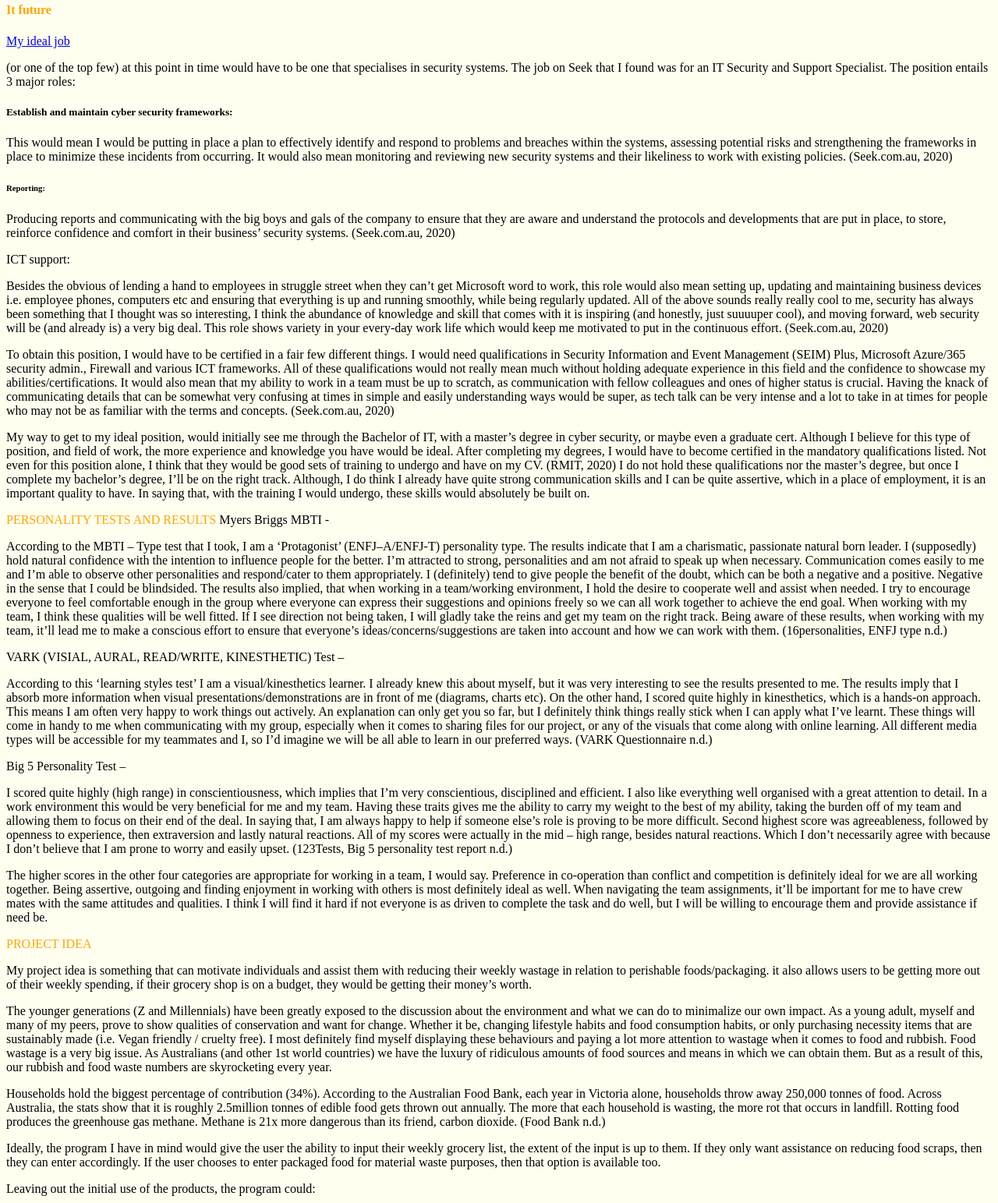
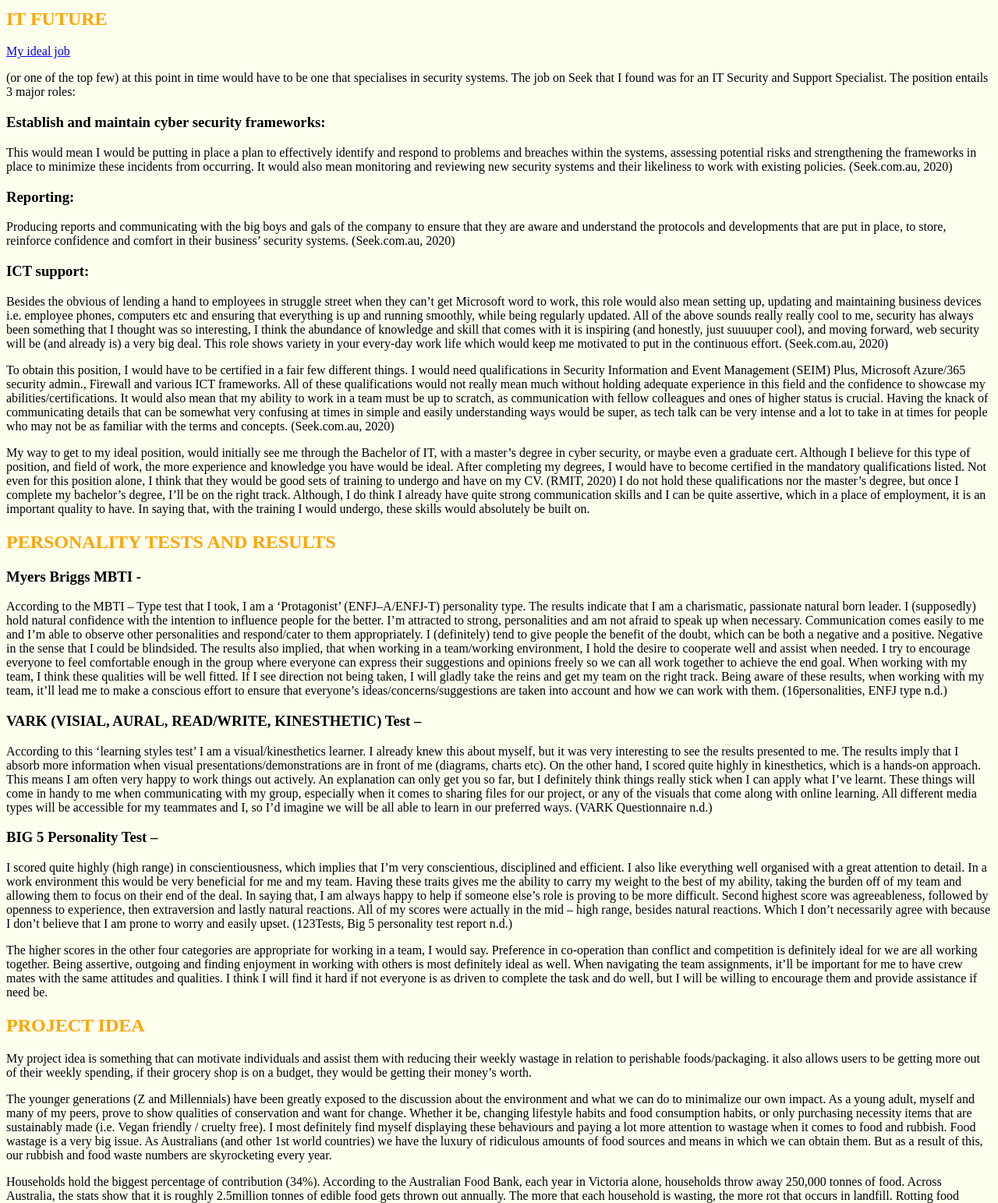
Before and after one commit to justinefrost/frostjustine, a plain HTML site: page index.html in a window 1280 px wide. Shown: the part 559-2102 px from the top of the page at 78% size. Drawn offline with Linux system fonts and the light colour scheme.

Commit message:
Update index.html

```diff
--- a/index.html
+++ b/index.html
@@ -15,7 +15,7 @@ I took classes for about a year and then it became something I always wanted to
 It is definitely the most satisfying ways to switch your mind off.
 </p>
 
-<h3 style="color:Orange;">IT TO ME</h3>
+<h2 style="color:Orange;">IT TO ME</h2>
 <p>My interest in IT has stemmed from when I was a young gal. My dad actually introduced me to it all so it’s been something that has been around for as long as I could remember. In his spare time, or when we hung out together on weekends, he was always showing me some program that he had been making (he wrote one that allowed him to play chess against a computer, because the pre-existing one on windows just wasn’t good enough!) or the latest computer he was building. I have very fond memories of always tripping over computer shells and stacks of motherboards and disk drives. I also always loved going into work with him on my school holidays, He worked at the head building of the National Australia Bank in the IT department and was part of the team that developed the initial idea for online banking, so going in and meeting all his work colleagues was always super fun and interesting!</P>
 
 
@@ -27,19 +27,19 @@ It is definitely the most satisfying ways to switch your mind off.
 <P> I’m hoping from my studies to have a somewhat better understanding of the IT industry, although keeping in mind I guess no one ever will considering its always progressing and growing. I’m also hoping that I will narrow down my interest fields and become a little bit surer in which direction that I want to take it. Everything is very inspiring to me at the moment and I want to take on everything, but I think in the future that will make things hard to put myself in a long term career because I won’t be able to make my mind up (but I guess it’s a big enough industry where I can change with it!).
 </p>
 
-<h4 style="color:Orange;">It future</h4>
+<h2 style="color:Orange;">IT FUTURE</h2>
 <a href="https://www.seek.com.au/job/50103010?type=standard#searchRequestToken=b3fe1989-6924-48a6-ab16-c89c467b12b6">My ideal job<a/>
 <p>(or one of the top few) at this point in time would have to be one that specialises in security systems.
 The job on Seek that I found was for an IT Security and Support Specialist. The position entails 3 major roles:</p>
 
-<h5> Establish and maintain cyber security frameworks:</h5>
+<h3> Establish and maintain cyber security frameworks:</h3>
 <p> This would mean I would be putting in place a plan to effectively identify and respond to problems and breaches within the systems, assessing potential risks and strengthening the frameworks in place to minimize these incidents from occurring. It would also mean monitoring and reviewing new security systems and their likeliness to work with existing policies. (Seek.com.au, 2020)</p>
 
-<h6> Reporting:</h6>
+<h3> Reporting:</h3>
 
 <p> Producing reports and communicating with the big boys and gals of the company to ensure that they are aware and understand the protocols and developments that are put in place, to store, reinforce confidence and comfort in their business’ security systems. (Seek.com.au, 2020)</P>
 
-<h7> ICT support:</h7>
+<h3> ICT support:</h3>
 
 <p> Besides the obvious of lending a hand to employees in struggle street when they can’t get Microsoft word to work, this role would also mean setting up, updating and maintaining business devices i.e. employee phones, computers etc and ensuring that everything is up and running smoothly, while being regularly updated.
 All of the above sounds really really cool to me, security has always been something that I thought was so interesting, I think the abundance of knowledge and skill that comes with it is inspiring (and honestly, just suuuuper cool), and moving forward, web security will be (and already is) a very big deal. This role shows variety in your every-day work life which would keep me motivated to put in the continuous effort.  (Seek.com.au, 2020)</p>
@@ -50,24 +50,26 @@ It would also mean that my ability to work in a team must be up to scratch, as c
 <p> My way to get to my ideal position, would initially see me through the Bachelor of IT, with a master’s degree in cyber security, or maybe even a graduate cert. Although I believe for this type of position, and field of work, the more experience and knowledge you have would be ideal. After completing my degrees, I would have to become certified in the mandatory qualifications listed. Not even for this position alone, I think that they would be good sets of training to undergo and have on my CV. (RMIT, 2020)
 I do not hold these qualifications nor the master’s degree, but once I complete my bachelor’s degree, I’ll be on the right track. Although, I do think I already have quite strong communication skills and I can be quite assertive, which in a place of employment, it is an important quality to have. In saying that, with the training I would undergo, these skills would absolutely be built on.</p>
 
-<h8 style=" color:Orange">PERSONALITY TESTS AND RESULTS</h8>
-<h9> Myers Briggs MBTI - </h9>
+<h2 style=" color:Orange">PERSONALITY TESTS AND RESULTS</h2>
+<p></p>
+
+<h3> Myers Briggs MBTI - </h3>
 <p> According to the MBTI – Type test that I took, I am a ‘Protagonist’ (ENFJ–A/ENFJ-T) personality type. The results indicate that I am a charismatic, passionate natural born leader. I (supposedly) hold natural confidence with the intention to influence people for the better. I’m attracted to strong, personalities and am not afraid to speak up when necessary. Communication comes easily to me and I’m able to observe other personalities and respond/cater to them appropriately. I (definitely) tend to give people the benefit of the doubt, which can be both a negative and a positive. Negative in the sense that I could be blindsided.
 The results also implied, that when working in a team/working environment, I hold the desire to cooperate well and assist when needed. I try to encourage everyone to feel comfortable enough in the group where everyone can express their suggestions and opinions freely so we can all work together to achieve the end goal.
 When working with my team, I think these qualities will be well fitted. If I see direction not being taken, I will gladly take the reins and get my team on the right track. Being aware of these results, when working with my team, it’ll lead me to make a conscious effort to ensure that everyone’s ideas/concerns/suggestions are taken into account and how we can work with them.  (16personalities, ENFJ type n.d.)</p>
 
-<h10> VARK (VISIAL, AURAL, READ/WRITE, KINESTHETIC) Test – </h10>
+<h3> VARK (VISIAL, AURAL, READ/WRITE, KINESTHETIC) Test – </h3>
 <p> According to this ‘learning styles test’ I am a visual/kinesthetics learner. I already knew this about myself, but it was very interesting to see the results presented to me. The results imply that I absorb more information when visual presentations/demonstrations are in front of me (diagrams, charts etc). On the other hand, I scored quite highly in kinesthetics, which is a hands-on approach. This means I am often very happy to work things out actively. An explanation can only get you so far, but I definitely think things really stick when I can apply what I’ve learnt.
 These things will come in handy to me when communicating with my group, especially when it comes to sharing files for our project, or any of the visuals that come along with online learning. All different media types will be accessible for my teammates and I, so I’d imagine we will be all able to learn in our preferred ways. (VARK Questionnaire n.d.) </p>
 
-<h11> Big 5 Personality Test – </h11>
+<h3> BIG 5 Personality Test – </h3>
 <p> I scored quite highly (high range) in conscientiousness, which implies that I’m very conscientious, disciplined and efficient. I also like everything well organised with a great attention to detail. In a work environment this would be very beneficial for me and my team. Having these traits gives me the ability to carry my weight to the best of my ability, taking the burden off of my team and allowing them to focus on their end of the deal. In saying that, I am always happy to help if someone else’s role is proving to be more difficult.
 Second highest score was agreeableness, followed by openness to experience, then extraversion and lastly natural reactions. All of my scores were actually in the mid – high range, besides natural reactions. Which I don’t necessarily agree with because I don’t believe that I am prone to worry and easily upset. (123Tests, Big 5 personality test report n.d.) </p>
 
 <p> The higher scores in the other four categories are appropriate for working in a team, I would say. Preference in co-operation than conflict and competition is definitely ideal for we are all working together. Being assertive, outgoing and finding enjoyment in working with others is most definitely ideal as well. When navigating the team assignments, it’ll be important for me to have crew mates with the same attitudes and qualities. I think I will find it hard if not everyone is as driven to complete the task and do well, but I will be willing to encourage them and provide assistance if need be.
 </p>
 
-<h12 style= "color:Orange;"> PROJECT IDEA</h12>
+<h2 style= "color:Orange;"> PROJECT IDEA</h2>
 <p>
 My project idea is something that can motivate individuals and assist them with reducing their weekly wastage in relation to perishable foods/packaging. it also allows users to be getting more out of their weekly spending, if their grocery shop is on a budget, they would be getting their money’s worth. </p>
 
@@ -79,7 +81,7 @@ I most definitely find myself displaying these behaviours and paying a lot more
 
 <p> Ideally, the program I have in mind would give the user the ability to input their weekly grocery list, the extent of the input is up to them. If they only want assistance on reducing food scraps, then they can enter accordingly. If the user chooses to enter packaged food for material waste purposes, then that option is available too. <p/>
 
-<h13> Leaving out the initial use of the products, the program could: </h13>
+<h3> Leaving out the initial use of the products, the program could: </h3>
 <p> -	Suggest ways and/or find recipes for using the extent of the product. For example, one week the user buys a bunch of beets, has something already in mind that they want to use the root of the beet for, it will then offer suggestions on what they can do with the remainder of the leaves. <p>
 
 <p> -	Alternatively, give the user suggestions/recipes to use all items in one cohesive way based on what they have at the end of the week. You can enter the amounts from your list, and in return you a get list of suggestions, whether it be a soup/stew recipe, or even a just a small snack. There for, this feature allows you to get as much as you can out of your products, reducing your food wastage for that week. There will be times when there will be nothing for the program to offer suggestions, say if the user bought some rhubarb, only the stalks are edible.</p>
```
